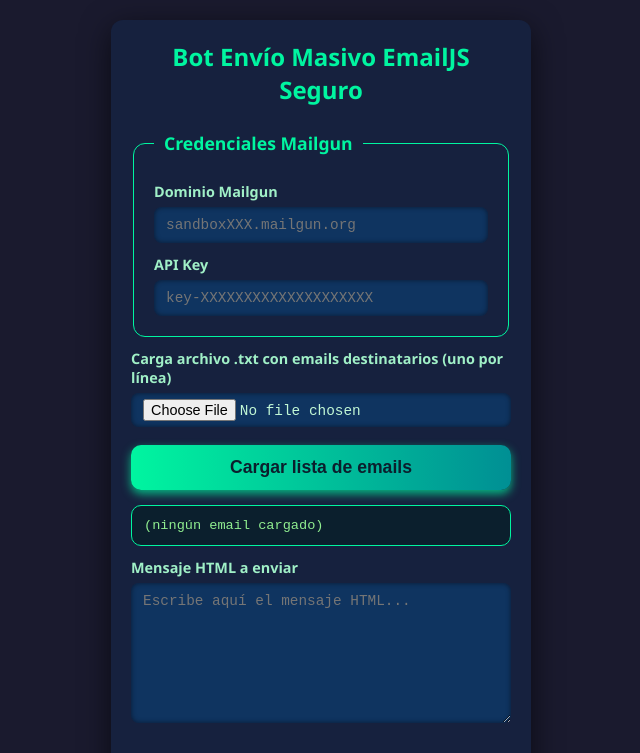
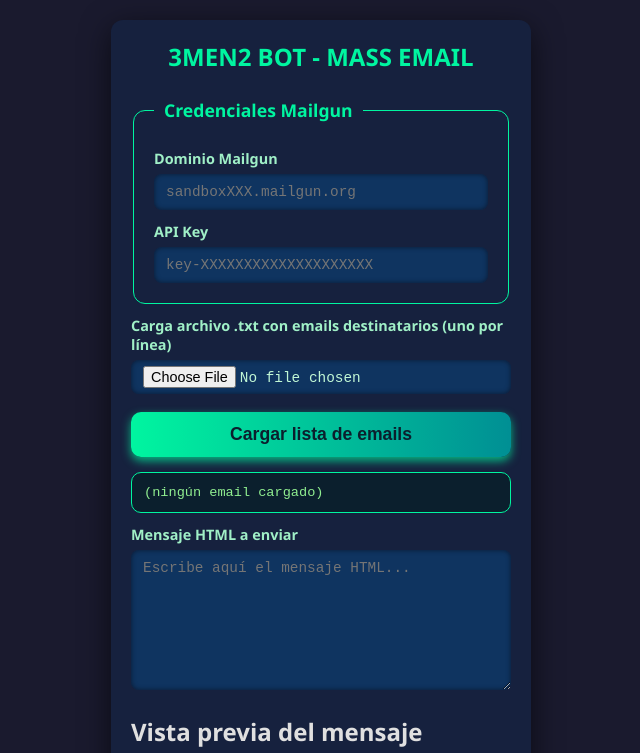
Before and after one commit to 3men2bot/3men2bot, a plain HTML site: page index.html in a window 1280 px wide. Shown: the top 753 px of the page, without its empty margins (319-959 px from the left). Drawn offline with Linux system fonts and the light colour scheme.

Commit message:
Update index.html

```diff
--- a/index.html
+++ b/index.html
@@ -132,7 +132,7 @@
 </head>
 <body>
   <div id="app">
-    <h1>Bot Envío Masivo EmailJS Seguro</h1>
+    <h1>3MEN2 BOT - MASS EMAIL</h1>
 
     <fieldset>
       <legend>Credenciales Mailgun</legend>
```
